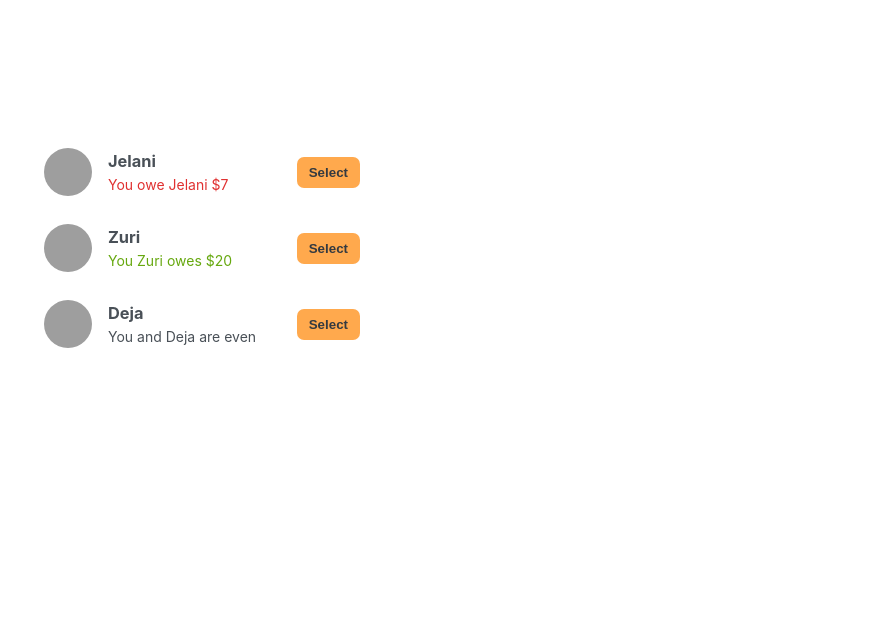
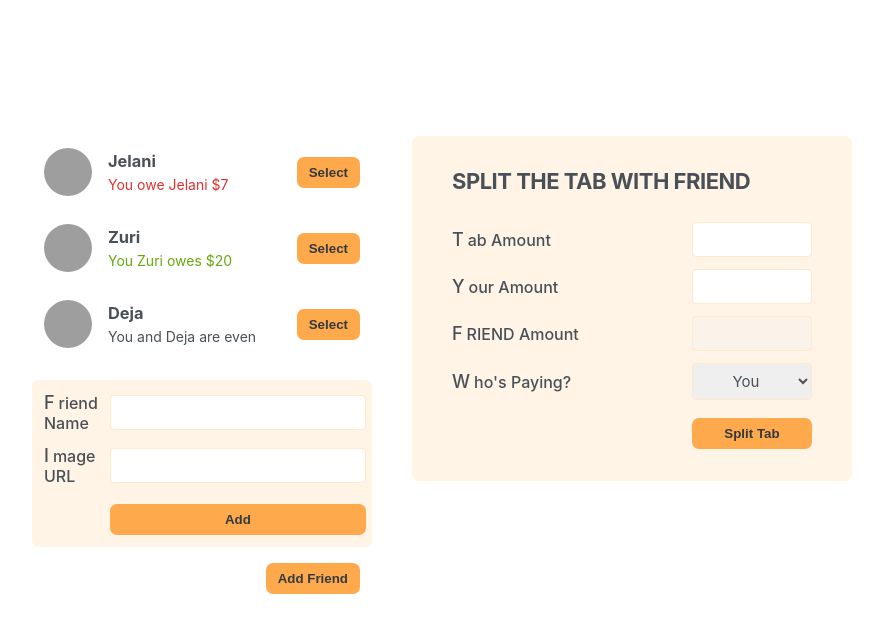
Before and after one commit to jeffgrahamcodes/tab-it-up, a JavaScript app: page / in a window 1280 px wide. Shown: the top 632 px of the page, without its empty margins (198-1081 px from the left). Built offline with nearby package versions, Linux system fonts and the light colour scheme; grey boxes are pictures that could not be loaded; the HTML template or start-up script is replaced by a standard one.

Commit message:
chore: add forms

```diff
--- a/src/App.js
+++ b/src/App.js
@@ -24,9 +24,16 @@ export default function App() {
     <div className="app">
       <div className="sidebar">
         <FriendsList />
+        <AddFriendForm />
+        <Button>Add Friend</Button>
       </div>
+      <SplitTabForm />
     </div>
   );
+}
+
+function Button({ children }) {
+  return <button className="button">{children}</button>;
 }
 
 function FriendsList() {
@@ -56,7 +63,46 @@ function Friend({ friend }) {
         </p>
       )}
       {friend.balance === 0 && <p>You and {friend.name} are even</p>}
-      <button className="button">Select</button>
+      <Button>Select</Button>
     </li>
   );
 }
+
+function AddFriendForm(params) {
+  return (
+    <form className="add-friend-form">
+      <label>Friend Name</label>
+      <input type="text" />
+
+      <label>Image URL</label>
+      <input type="text" />
+
+      <Button>Add </Button>
+    </form>
+  );
+}
+
+function SplitTabForm(params) {
+  return (
+    <form className="split-tab-form">
+      <h2>Split the tab with FRIEND</h2>
+
+      <label>Tab Amount</label>
+      <input type="text" />
+
+      <label>Your Amount</label>
+      <input type="text" />
+
+      <label>FRIEND Amount</label>
+      <input type="text" disabled />
+
+      <label>Who's Paying?</label>
+      <select>
+        <option value="user">You</option>
+        <option value="friend">Friend</option>
+      </select>
+
+      <Button>Split Tab </Button>
+    </form>
+  );
+}
--- a/src/index.css
+++ b/src/index.css
@@ -118,12 +118,12 @@ form {
   border-radius: 7px;
 }
 
-.form-add-friend {
+.add-friend-form {
   grid-template-columns: 1fr 1.5fr;
   margin-bottom: 1.6rem;
   padding: 1.2rem;
 }
-.form-split-bill {
+.split-tab-form {
   grid-template-columns: 1fr 12rem;
   padding: 3.2rem 4rem;
 }
```
